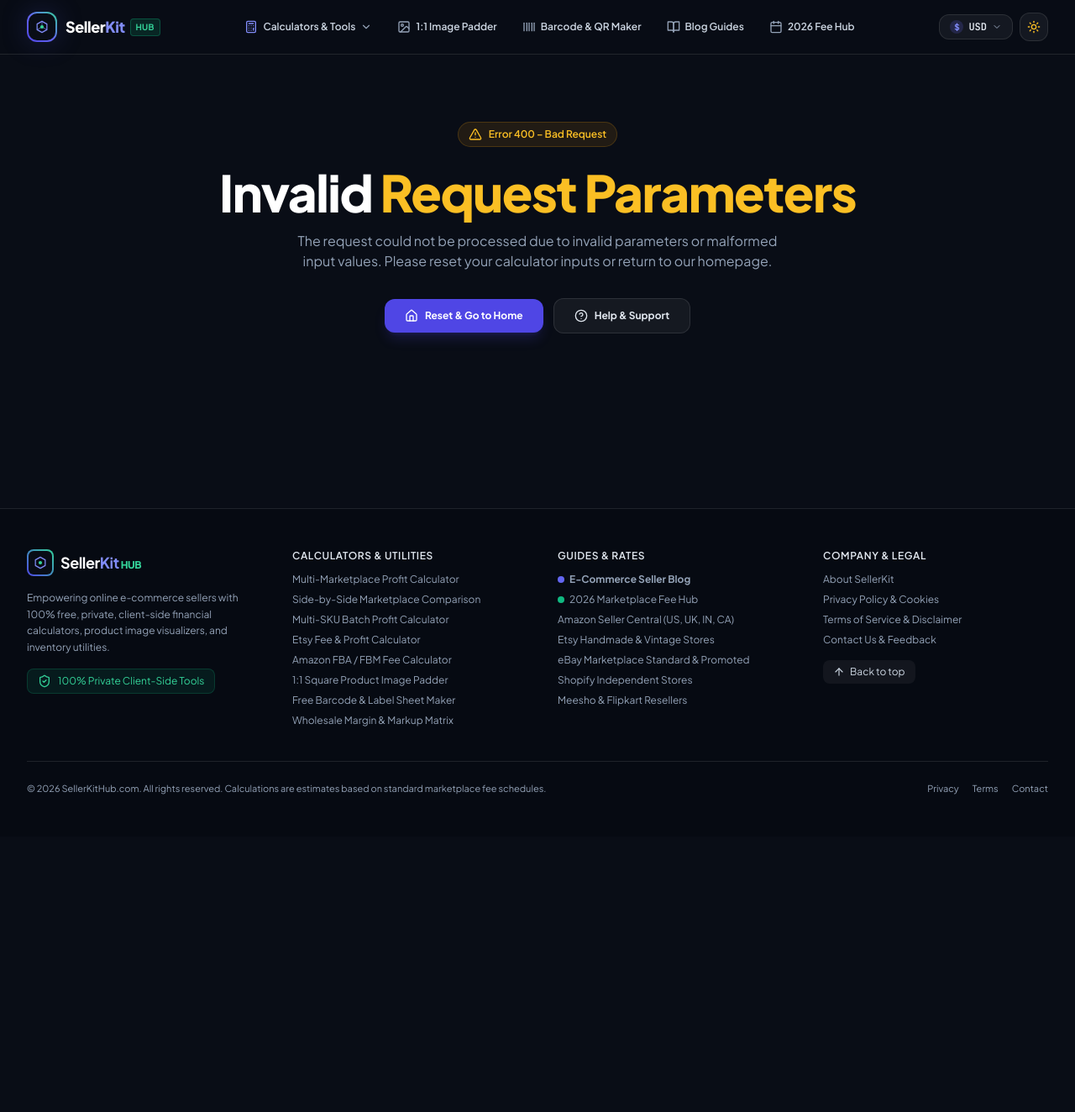
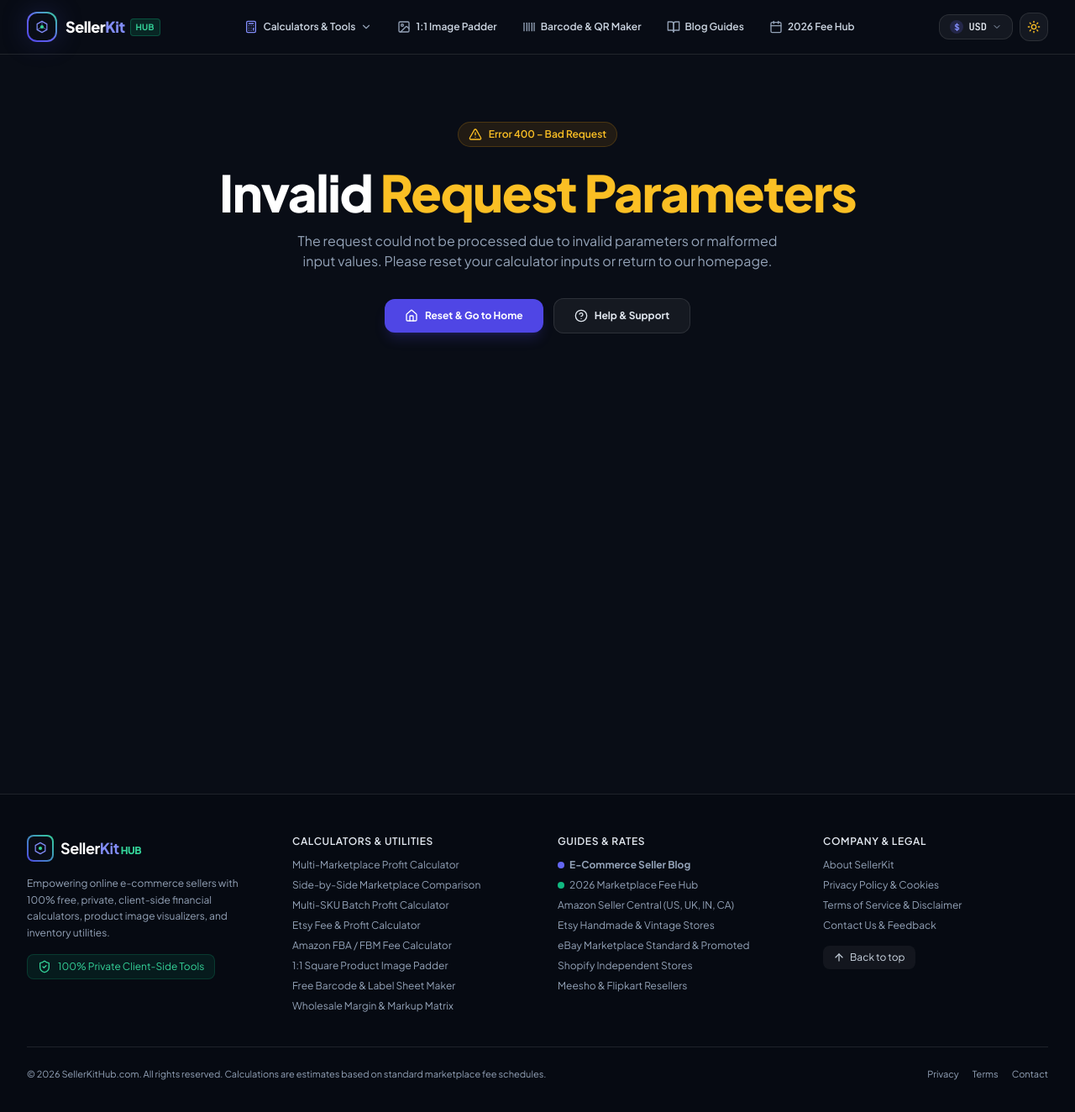
Before and after one commit to nadeemwebdev-max/sellerkithub, a React (Vite) app in the folder frontend/: page /400 in a window 1280 px wide. Shown: the top 1324 px of the page at 84% size. Before the commit the page ends 996 px from the top, so only its background shows below. Built offline with nearby package versions, Linux system fonts and the light colour scheme.

Commit message:
fix(cls): revert async CSS to fix CLS=0.633, add GPU compositing and layout stability CSS

```diff
--- a/frontend/src/index.css
+++ b/frontend/src/index.css
@@ -39,6 +39,25 @@
     background-color: var(--bg-main);
     color: var(--text-primary);
     font-family: 'Plus Jakarta Sans', -apple-system, BlinkMacSystemFont, 'Segoe UI', Roboto, sans-serif;
+    /* Prevent horizontal layout shift */
+    overflow-x: hidden;
+  }
+
+  /* Stable navbar height prevents CLS from header rendering */
+  header {
+    min-height: 64px;
+    contain: layout style;
+  }
+
+  /* Reserve minimum height for main content area to reduce CLS */
+  main {
+    min-height: 100dvh;
+  }
+
+  /* Images: prevent layout shift by reserving space */
+  img {
+    height: auto;
+    max-width: 100%;
   }
 }
 
@@ -261,6 +280,47 @@
   accent-color: #6366f1;
 }
 
+/* ============================================================
+   GPU-Composited Animation Fixes (Lighthouse: non-composited)
+   Promote transition elements to their own compositor layers
+   to avoid forced reflow and layout shift during animations.
+   ============================================================ */
+
+/* Hover-scale elements: use transform so they run on GPU */
+a, button, [role="button"] {
+  -webkit-tap-highlight-color: transparent;
+}
+
+/* Promote animated cards/links to compositor layers */
+.hover\:scale-105:hover,
+.hover\:-translate-y-1:hover,
+.hover\:shadow-lg:hover {
+  will-change: transform;
+}
+
+/* Stabilize layout for interactive tool cards to reduce CLS */
+.transition,
+.transition-all,
+.transition-colors,
+.transition-opacity,
+.transition-transform {
+  backface-visibility: hidden;
+  -webkit-backface-visibility: hidden;
+}
+
+/* Spinner animations: force GPU layer */
+.animate-spin {
+  will-change: transform;
+  transform: translateZ(0);
+}
+
+/* Blog image hover: scale via GPU transform only */
+.hover\:scale-105 {
+  will-change: transform;
+  transform: translateZ(0);
+}
+
+
 /* Print Styles for Barcode Sticker Sheets */
 @media print {
   body {
```
Also changed, not shown: frontend/prerender.js (+3 -5 lines).
